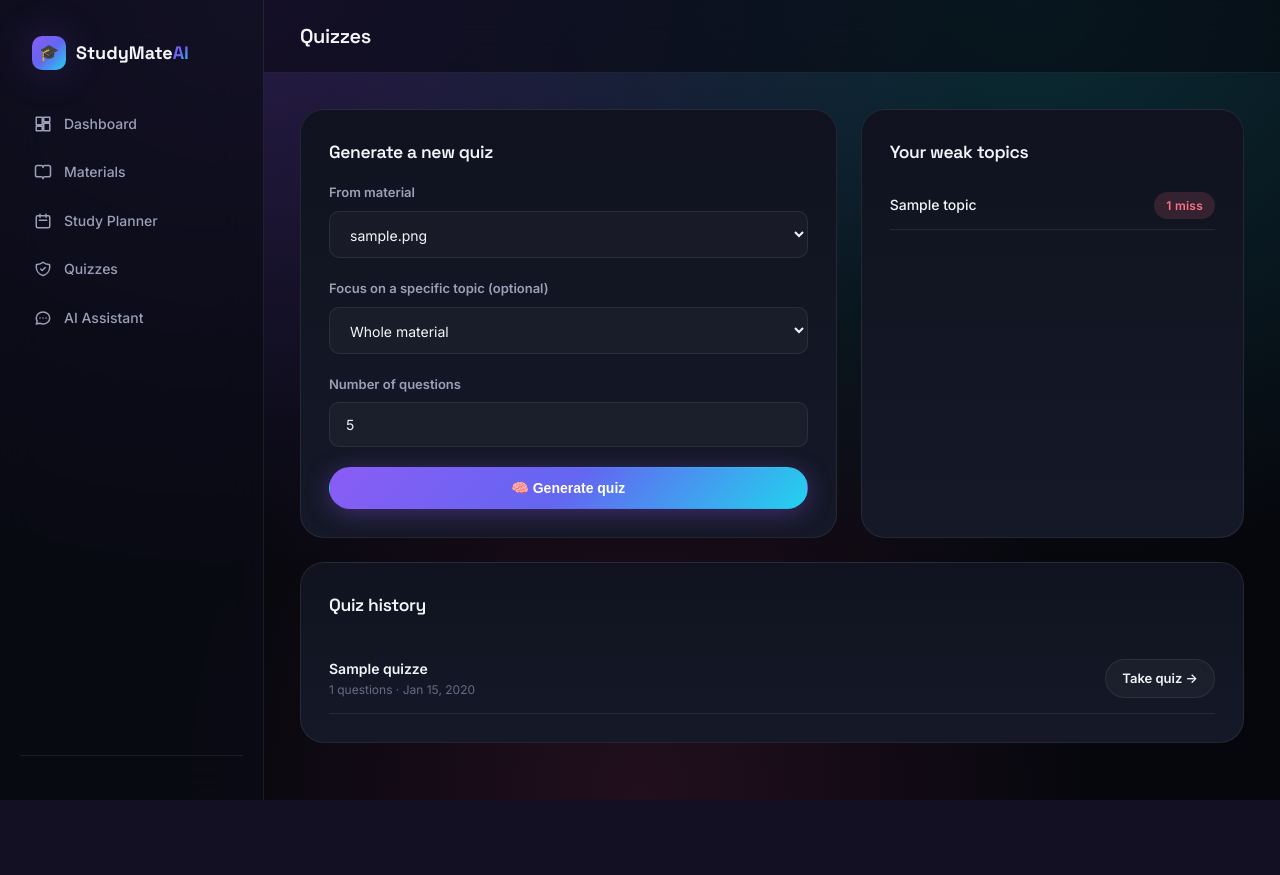
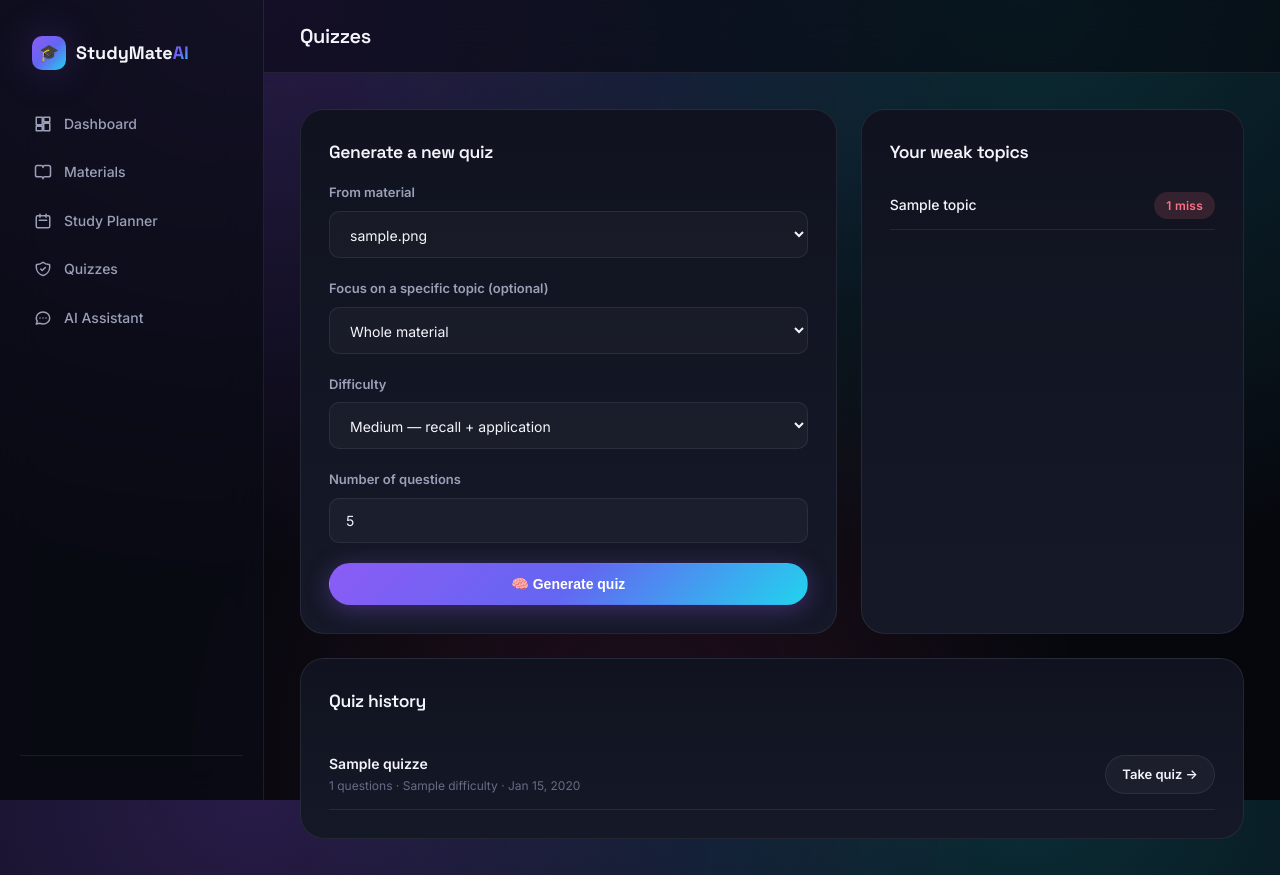
Before and after one commit to Sharan-b2025/StudyMate---AI, a Flask app: template app/templates/quiz/index.html in a window 1280 px wide. Before the commit the page ends 800 px from the top, so only its background shows below. Run offline with Flask 3, Linux system fonts and the light colour scheme; tables that the repository leaves empty hold one stand-in row (values such as "Sample post"); the template is opened without the code that fills it: values that come from a table or form of the project are taken from there, most other values are stand-ins (such as "Sample title", 1, 10 or a date in 2020); one stand-in notice (Sample message) is shown; parts of the project's set-up code (start-up, migrations or seed data) failed here and were passed over.

Commit message:
Update index.html

```diff
--- a/app/templates/quiz/index.html
+++ b/app/templates/quiz/index.html
@@ -4,10 +4,11 @@
 
 {% block content %}
 <div class="grid-2">
-  <div class="card fade-up">
+  <div class="card fade-up" id="quiz-generate-card">
     <h3 class="mb-2">Generate a new quiz</h3>
+    <div id="quiz-retry-banner"></div>
     {% if materials %}
-    <form method="POST" action="{{ url_for('quiz.generate') }}">
+    <form method="POST" action="{{ url_for('quiz.generate') }}" id="quiz-generate-form">
       <div class="field">
         <label>From material</label>
         <select name="material_id" id="material-select" required>
@@ -23,8 +24,16 @@
         </select>
       </div>
       <div class="field">
+        <label>Difficulty</label>
+        <select name="difficulty" id="difficulty-select">
+          <option value="easy">Easy — basic recall</option>
+          <option value="medium" selected>Medium — recall + application</option>
+          <option value="hard">Hard — deep understanding</option>
+        </select>
+      </div>
+      <div class="field">
         <label>Number of questions</label>
-        <input type="number" name="num_questions" value="5" min="3" max="15">
+        <input type="number" name="num_questions" id="num-questions-input" value="5" min="3" max="15">
       </div>
       <button type="submit" class="btn btn-primary btn-block">🧠 Generate quiz</button>
     </form>
@@ -56,7 +65,7 @@
     <div class="flex justify-between items-center" style="padding:14px 0;border-bottom:1px solid var(--border-subtle);">
       <div>
         <div style="font-weight:600;font-size:14px;">{{ q.title }}</div>
-        <div class="text-muted" style="font-size:12px;">{{ q.questions.count() }} questions · {{ q.created_at.strftime('%b %d, %Y') }}</div>
+        <div class="text-muted" style="font-size:12px;">{{ q.questions.count() }} questions · {{ q.difficulty|default('medium')|capitalize }} · {{ q.created_at.strftime('%b %d, %Y') }}</div>
       </div>
       <a href="{{ url_for('quiz.take', quiz_id=q.id) }}" class="btn btn-ghost btn-sm">Take quiz →</a>
     </div>
@@ -70,6 +79,8 @@
 
 {% block extra_js %}
 <script>
+  const STORAGE_KEY = "studymate_last_quiz_generate";
+
   // Topics grouped by material, rendered server-side so the topic dropdown
   // can repopulate instantly without another request.
   const topicsByMaterial = {{ topics_by_material | tojson }};
@@ -91,5 +102,57 @@
 
   document.getElementById("material-select")?.addEventListener("change", refreshTopicOptions);
   refreshTopicOptions();
+
+  // On submit: remember the settings (for a one-click retry if generation
+  // fails) and swap the form to a loading skeleton while we wait.
+  document.getElementById("quiz-generate-form")?.addEventListener("submit", (e) => {
+    const form = e.target;
+    const payload = {
+      material_id: form.material_id.value,
+      topic_id: form.topic_id.value,
+      difficulty: form.difficulty.value,
+      num_questions: form.num_questions.value,
+    };
+    sessionStorage.setItem(STORAGE_KEY, JSON.stringify(payload));
+
+    const card = document.getElementById("quiz-generate-card");
+    card.innerHTML = '<h3 class="mb-2">Generating your quiz…</h3>' +
+      '<div class="skeleton-line"></div><div class="skeleton-line"></div>' +
+      '<div class="skeleton-line"></div><div class="skeleton-line"></div>';
+  });
+
+  function submitStoredRetry(payload) {
+    const f = document.createElement("form");
+    f.method = "POST";
+    f.action = "{{ url_for('quiz.generate') }}";
+    Object.entries(payload).forEach(([k, v]) => {
+      const input = document.createElement("input");
+      input.type = "hidden"; input.name = k; input.value = v;
+      f.appendChild(input);
+    });
+    document.body.appendChild(f);
+    f.submit();
+  }
+
+  // If the last attempt failed (flash "error"), offer a one-click retry
+  // using the exact same settings instead of making the user redo the form.
+  {% with messages = get_flashed_messages(with_categories=true) %}
+    {% for category, message in messages %}
+      {% if category == "error" %}
+        (function() {
+          const stored = sessionStorage.getItem(STORAGE_KEY);
+          const banner = document.getElementById("quiz-retry-banner");
+          if (!stored || !banner) return;
+          const payload = JSON.parse(stored);
+          banner.innerHTML = '<div class="retry-banner mb-3">' +
+            '<span>Quiz generation failed — retry with the same settings?</span>' +
+            '<button type="button" class="btn btn-ghost btn-sm" id="quiz-retry-action">Retry</button></div>';
+          document.getElementById("quiz-retry-action").addEventListener("click", () => submitStoredRetry(payload));
+        })();
+      {% elif category == "success" %}
+        sessionStorage.removeItem(STORAGE_KEY);
+      {% endif %}
+    {% endfor %}
+  {% endwith %}
 </script>
 {% endblock %}
```
